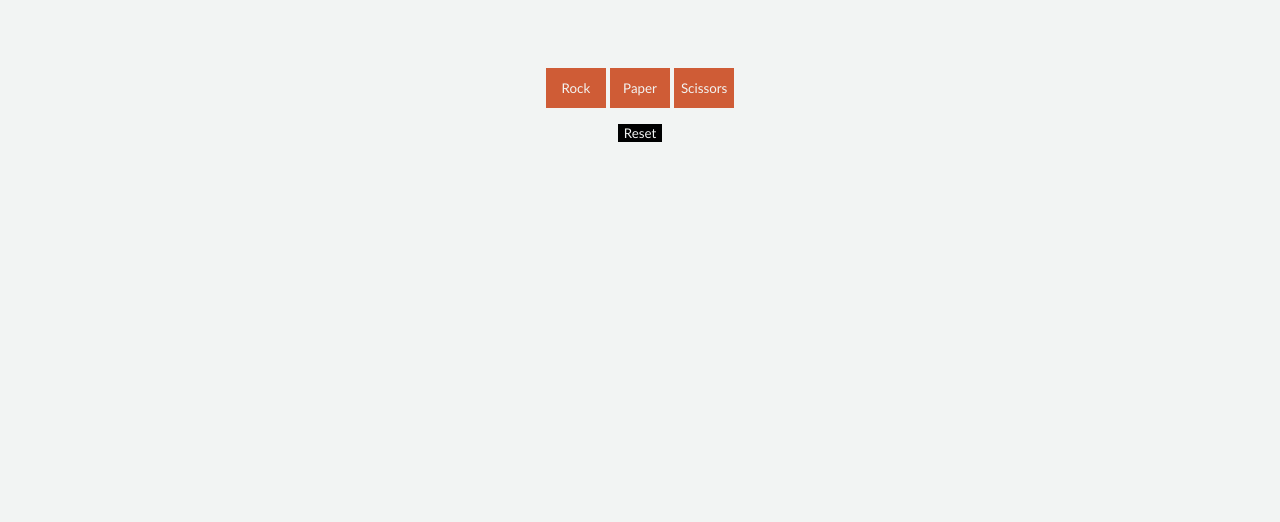
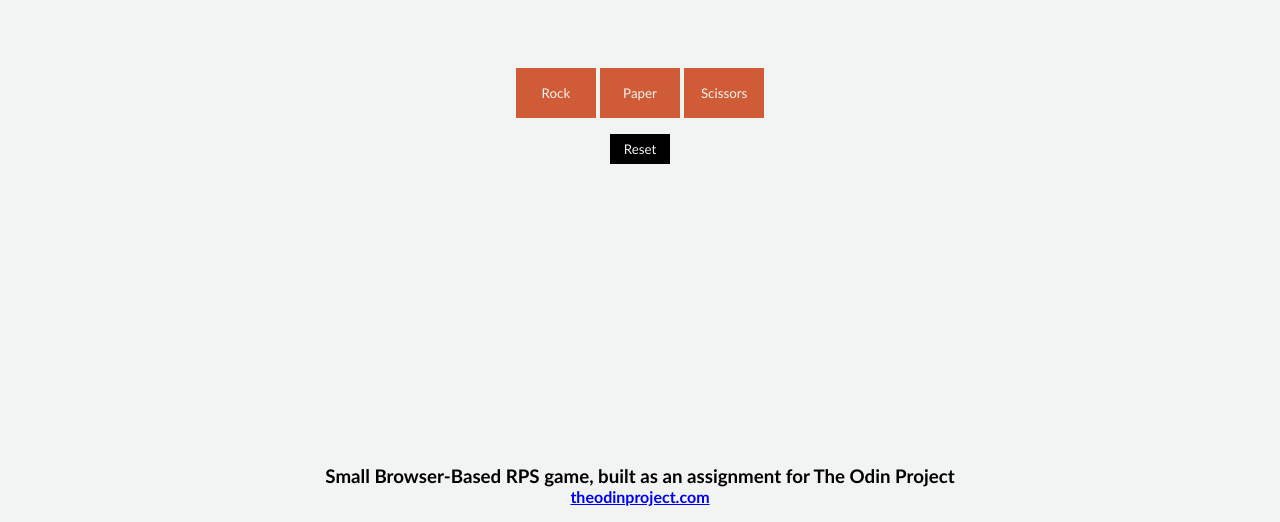
Before and after one commit to NateWebber/odin-rps, a plain HTML site: page index.html in a window 1280 px wide. Shown: the part 278-800 px from the top of the page. Drawn offline with Linux system fonts and the light colour scheme.

Commit message:
tweak styling, add footer

```diff
--- a/index.html
+++ b/index.html
@@ -35,6 +35,10 @@
 
         <button id="ResetButton">Reset</button>
     </div>
+    <div class="footer">
+        <h3>Small Browser-Based RPS game, built as an assignment for The Odin Project</h3>
+        <h4><a href="http://theodinproject.com">theodinproject.com</a></h4>
+    </div>
 
 </body>
 
--- a/styles.css
+++ b/styles.css
@@ -1,10 +1,24 @@
 * {
     font-family: 'Gill Sans', 'Gill Sans MT', Calibri, 'Trebuchet MS', sans-serif;
     margin: 0;
+
+}
+html{
+    overflow: hidden;
+}
+
+body, html{
+    height: 100%;
+    width: 100%;
 }
 
 body {
     background-color: #f2f4f3;
+    display: flex;
+    flex-direction: column;
+    justify-content: space-between;
+    min-height: 100;
+    max-width: 100%;
 }
 
 #ResultsText {
@@ -19,6 +33,8 @@ body {
     color: #f2f4f3;
     border: none;
     background-color: black;
+    height: 30px;
+    width: 60px;
 }
 
 #ScoreNumbers {
@@ -34,6 +50,7 @@ body {
     flex-direction: column;
     gap: 16px;
     align-items: center;
+    flex: 8;
 }
 
 .title-bar {
@@ -49,10 +66,18 @@ body {
     border: none;
     background-color: #cf5c36;
     color: #f2f4f3;
-    width: 60px;
-    height: 40px;
+    width: 80px;
+    height: 50px;
 }
 
 .game-button:disabled{
     background-color: gray;
 }
+
+.footer{
+    display: flex;
+    flex-direction: column;
+    align-items: center;
+    justify-self: end;
+    padding: 16px;
+}
```
